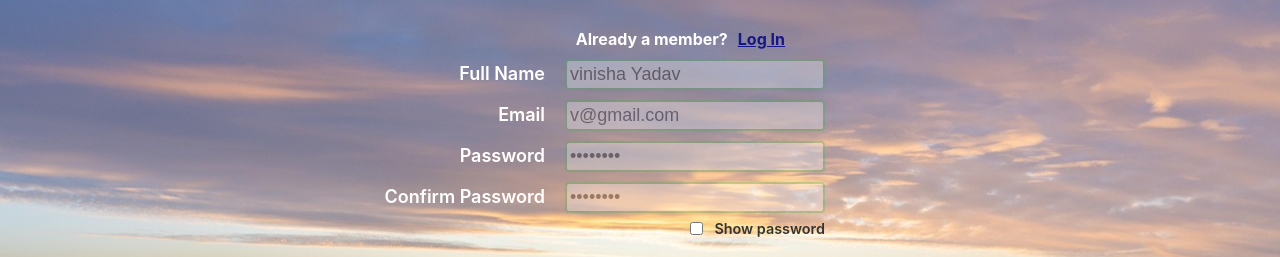
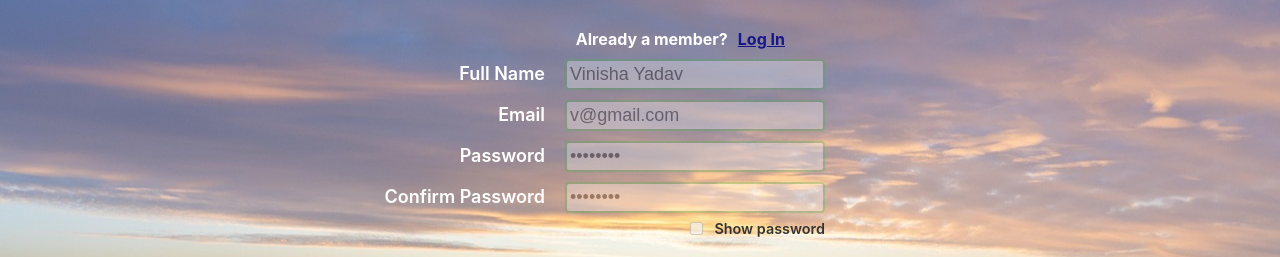
Before and after one commit to vini1237777/Personalised-Visual-Meditation-Guide-Frontend, a React (Create React App) app: page / in a window 1280 px wide. Shown: the part 282-539 px from the top of the page. Built offline with nearby package versions, Linux system fonts and the light colour scheme.

Commit message:
Modified: Removed unused code

```diff
--- a/src/component/userCard/signup/UserSignup.css
+++ b/src/component/userCard/signup/UserSignup.css
@@ -173,7 +173,6 @@
   align-items: center;
   gap: 8px;
   margin-top: 6px;
-  cursor: pointer;
   font-size: 0.9rem;
   color: #333;
 }
@@ -181,11 +180,7 @@
   accent-color: #111;
 }
 
-/* =========================================
-   📱 Tablet & Mobile responsiveness
-   ========================================= */
 @media (max-width: 768px) {
-  /* overall wrapper – remove huge right shift on small screens */
   .userCard-wrapper {
     margin-right: -30px;
     text-align: center;
@@ -211,20 +206,18 @@
     margin-top: 8px;
   }
 
-  /* title – keep style but center it */
   .userCard-form-title {
     margin-left: -20px;
     text-align: center;
     margin-right: 0;
   }
 
-  /* labels & inputs – full width on small screens */
   .userCard-form-label {
     margin-right: 0;
     display: block;
     margin-bottom: 4px;
     text-align: left;
-    font-size: 16px; /* slightly smaller for mobile */
+    font-size: 16px;
   }
 
   .userCard-form-input {
@@ -233,7 +226,6 @@
     box-sizing: border-box;
   }
 
-  /* button wrappers – center, no big left shift */
   .userCard-button-wrapper {
     margin-left: 0;
     justify-content: center;
@@ -252,7 +244,6 @@
     font-size: 16px;
   }
 
-  /* login link and error text still readable but not huge */
   .userCard-login {
     font-size: 14px;
   }
@@ -267,7 +258,6 @@
   }
 }
 
-/* extra-small phones */
 @media (max-width: 480px) {
   .userCard-wrapper {
     margin-left: 40px;
--- a/src/component/userCard/signup/UserSignup.tsx
+++ b/src/component/userCard/signup/UserSignup.tsx
@@ -107,26 +107,13 @@ function UserSignup({
 
   const didInit = useRef(false);
 
-  // useEffect(() => {
-  //   if (didInit.current) return;
-  //   setUserState((prev: any) => ({
-  //     ...prev,
-  //     email: "",
-  //     password: "",
-  //     fullName: "",
-  //     confirmPassword: "",
-  //   }));
-  //   didInit.current = true;
-  //   setErrors({ fullName: null, email: null, password: null });
-  // }, [setUserState]);
-
   useEffect(() => {
     if (didInit.current) return;
     didInit.current = true;
 
     setUserState((prev: IUser) => ({
       ...prev,
-      fullName: "vinisha Yadav",
+      fullName: "Vinisha Yadav",
       email: "v@gmail.com",
       password: "v@123456",
       confirmPassword: "v@123456",
@@ -142,50 +129,6 @@ function UserSignup({
     };
     localStorage.setItem("user", JSON.stringify(safe));
   }, [userState?.fullName, userState?.email]);
-
-  // const handleSignUp = async () => {
-  //   const ce = validateConfirm(
-  //     userState?.password || "",
-  //     userState?.confirmPassword || ""
-  //   );
-  //   setConfirmError(ce);
-  //   if (ce) {
-  //     toast.error(ce);
-  //     return;
-  //   }
-  //   const current = validateAll();
-  //   const hasErrors = Object.values(current).some(Boolean);
-  //   if (hasErrors) {
-  //     toast.error("Please fix the highlighted fields.");
-  //     return;
-  //   }
-
-  //   await UserService.register({
-  //     fullName: userState.fullName,
-  //     email: userState.email,
-  //     password: userState.password,
-  //   })
-  //     .then((res: any) => {
-  //       if (res.status === 201) {
-  //         toast.success("Successfully created user");
-
-  //         setUserState((prev: IUser) => ({
-  //           ...prev,
-  //           fullName: userState.fullName,
-  //           email: userState.email,
-  //           password: "",
-  //           confirmPassword: "",
-  //         }));
-
-  //         navigate("/auth/login", {
-  //           state: {
-  //             email: userState.email,
-  //           },
-  //         });
-  //       }
-  //     })
-  //     .catch(() => toast.error("Failed to sign up"));
-  // };
 
   const handleSignUp = async () => {
     const ce = validateConfirm(
@@ -213,34 +156,6 @@ function UserSignup({
     });
 
     toast.success("Account created succesfully, redirecting to login");
-    // await UserService.register({
-    //   fullName: userState.fullName,
-    //   email: userState.email,
-    //   password: userState.password,
-    // })
-    //   .then((res: any) => {
-    //     if (res.status === 201) {
-    //       toast.success("Successfully created user");
-
-    //       // optional: sync state with backend response, but DON'T store password anywhere
-    //       setUserState((prev: IUser) => ({
-    //         ...prev,
-    //         fullName: userState.fullName,
-    //         email: userState.email,
-    //         password: userState.password,
-    //         confirmPassword: userState.confirmPassword,
-    //       }));
-
-    //       // ⬇️ pass email + password ONLY in route state (in-memory)
-    //       navigate("/auth/login", {
-    //         state: {
-    //           email: userState.email,
-    //           password: userState.password,
-    //         },
-    //       });
-    //     }
-    //   })
-    //   .catch(() => toast.error("Failed to sign up"));
   };
 
   const isSubmitDisabled =
@@ -311,6 +226,7 @@ function UserSignup({
                         type="checkbox"
                         checked={showPassword}
                         onChange={() => setShowPassword((v) => !v)}
+                        disabled={true}
                       />
                       <span>Show password</span>
                     </label>
```
